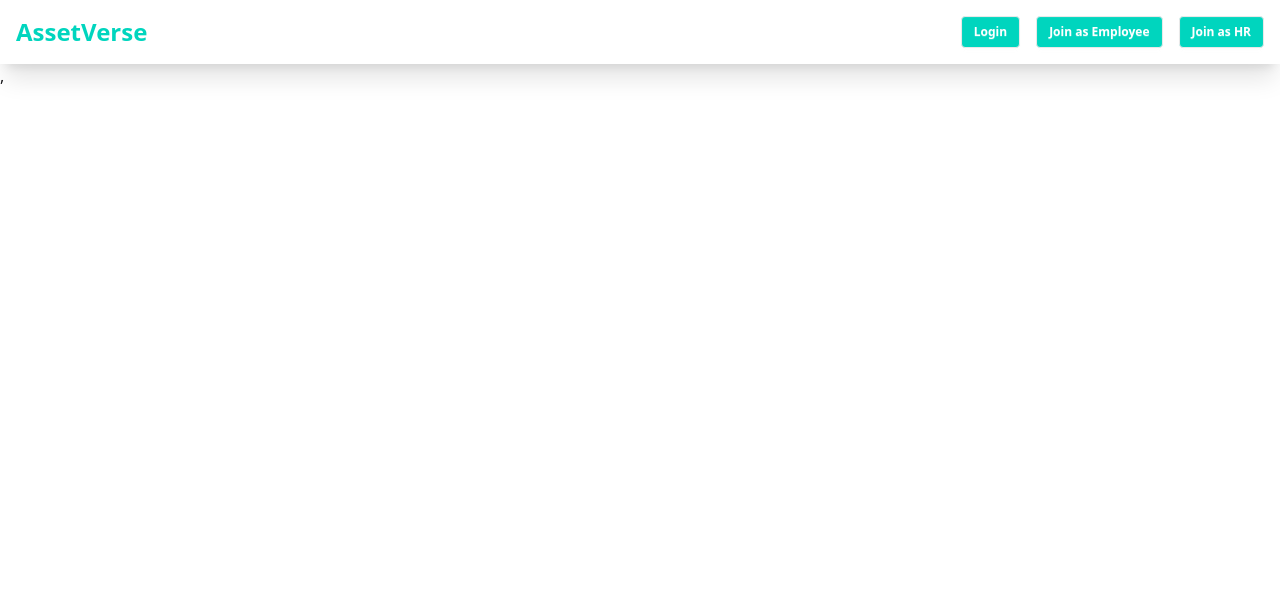
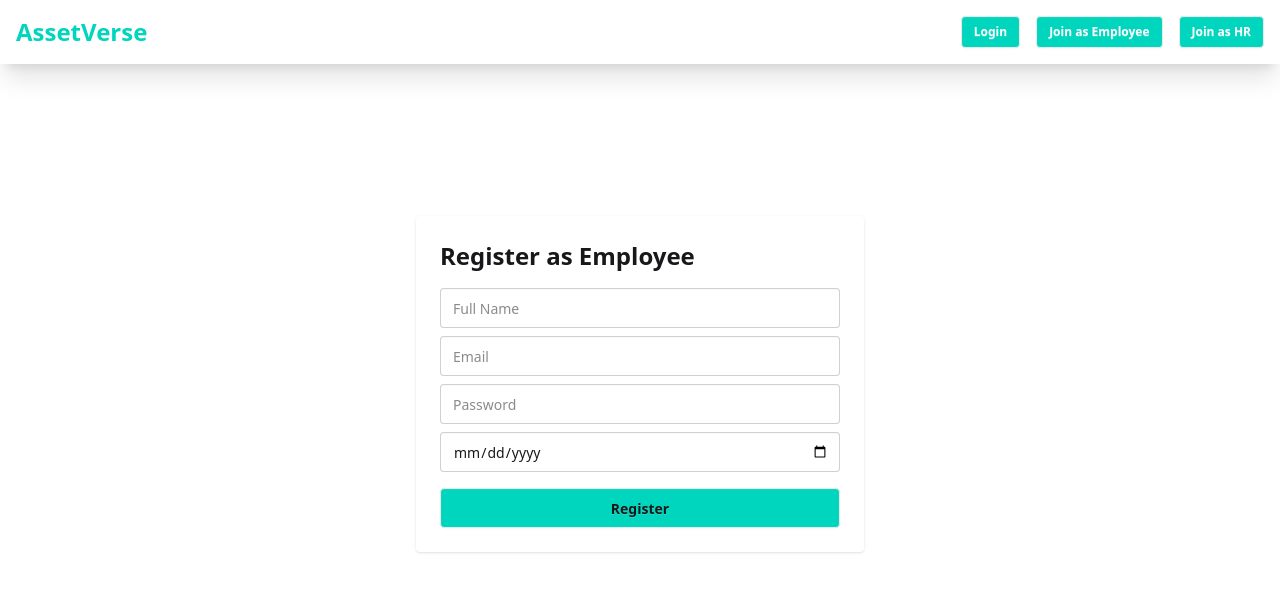
Before and after one commit to tangilakhatun/Corporate-Asset-Management-System, a React (Vite) app: page /register/employee in a window 1280 px wide. Shown: the top 592 px of the page. Built offline with nearby package versions, Linux system fonts and the light colour scheme; no server answers.

Commit message:
Implement Employee register form and functionality

```diff
--- a/src/pages/registerempoyee/RegisterEmployee.jsx
+++ b/src/pages/registerempoyee/RegisterEmployee.jsx
@@ -1,11 +1,59 @@
-import React from 'react';
+import { useState } from "react";
+import { useAuth } from "../../context/AuthContext";
+import { useNavigate } from "react-router";
 
-const RegisterEmployee = () => {
+export default function RegisterEmployee() {
+    const { registerEmployee } = useAuth();
+    const navigate = useNavigate();
+
+    const [form, setForm] = useState({
+        name: "",
+        email: "",
+        password: "",
+        dateOfBirth: "",
+        role: "employee"
+    });
+
+    const handleSubmit = async (e) => {
+        e.preventDefault();
+        try {
+            await registerEmployee(form);
+            alert("Registered successfully!");
+            navigate("/login");
+        } catch (err) {
+            alert(err.message);
+        }
+    };
+
     return (
-        <div>
+        <div className="flex justify-center items-center h-[80vh]">
+            <form onSubmit={handleSubmit} className="shadow p-6 rounded bg-white w-full max-w-md">
+                <h2 className="text-2xl font-bold mb-4">Register as Employee</h2>
 
+                <input placeholder="Full Name" required
+                    value={form.name}
+                    onChange={e => setForm({ ...form, name: e.target.value })}
+                    className="input input-bordered w-full mb-2" />
+
+                <input type="email" placeholder="Email" required
+                    value={form.email}
+                    onChange={e => setForm({ ...form, email: e.target.value })}
+                    className="input input-bordered w-full mb-2" />
+
+                <input type="password" placeholder="Password" required
+                    value={form.password}
+                    onChange={e => setForm({ ...form, password: e.target.value })}
+                    className="input input-bordered w-full mb-2" />
+
+                <input type="date" required
+                    value={form.dateOfBirth}
+                    onChange={e => setForm({ ...form, dateOfBirth: e.target.value })}
+                    className="input input-bordered w-full mb-2" />
+
+                <button type="submit" className="btn bg-teal-400 w-full mt-2">
+                    Register
+                </button>
+            </form>
         </div>
     );
-};
-
-export default RegisterEmployee;
+}
```
